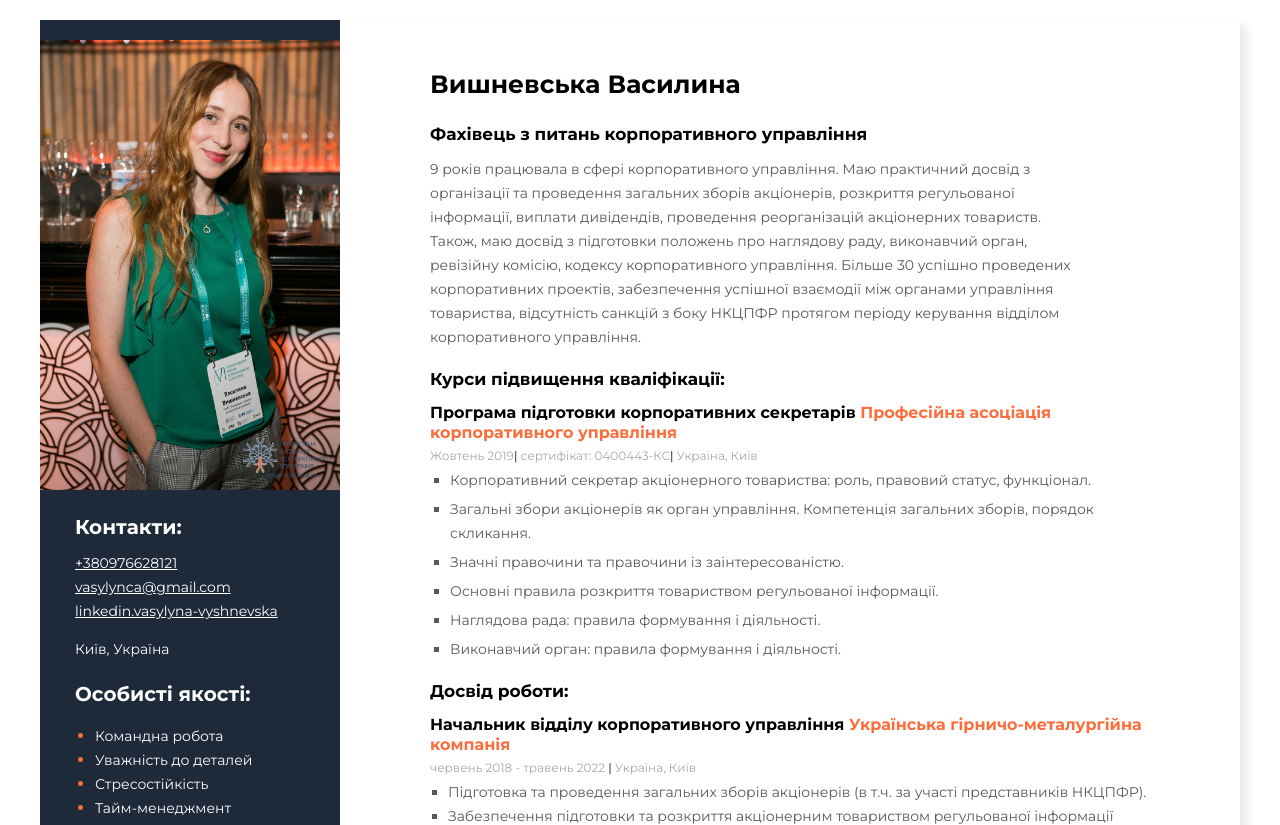
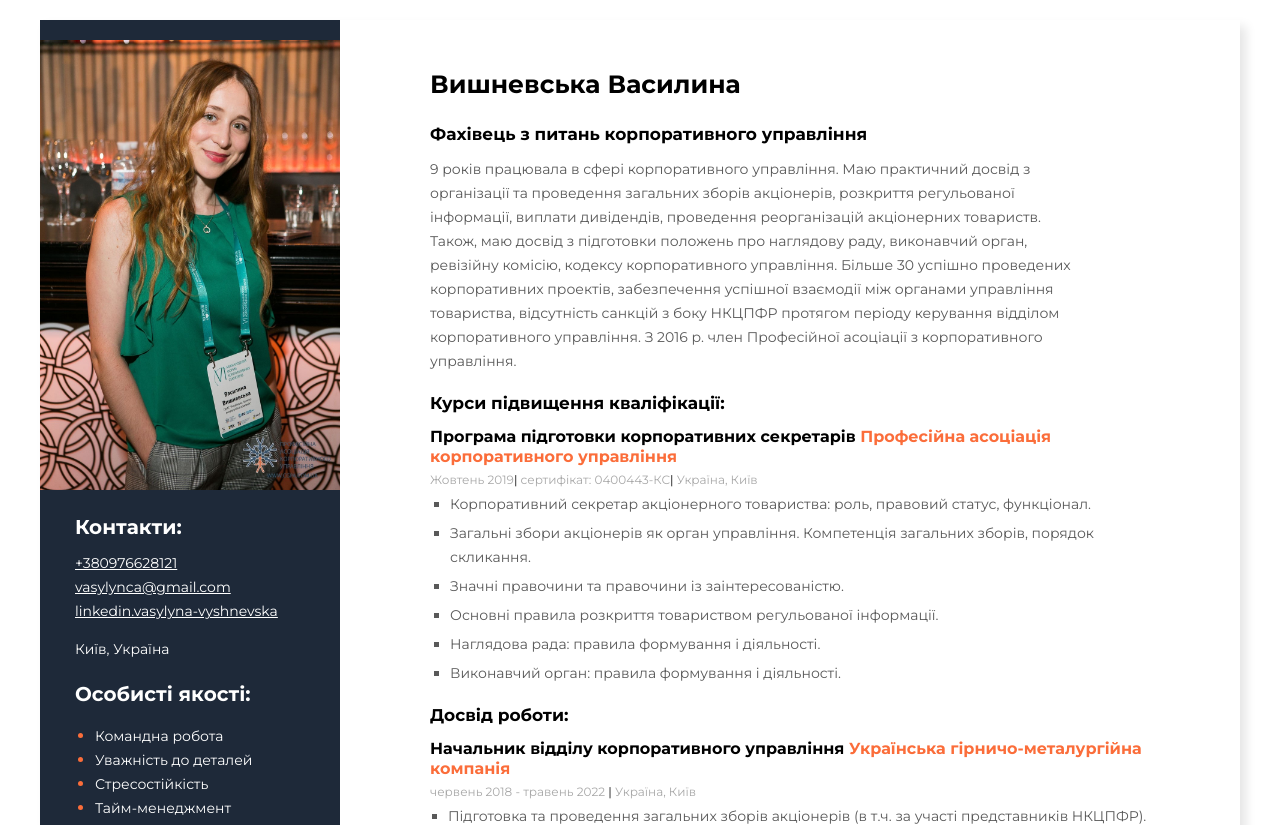
Before and after one commit to VasylynaVyshnevska/Resume-corporate-governance-, a plain HTML site: page index.html in a window 1280 px wide. Shown: the top 825 px of the page. Drawn offline with Linux system fonts and the light colour scheme.

Commit message:
Added info about PACG

```diff
--- a/index.html
+++ b/index.html
@@ -20,7 +20,7 @@
             <div class="about-me-section">
             <h1 class="my-name">Вишневська Василина</h1>
             <h2 class="about-me-profession">Фахівець з питань корпоративного управління</h2>
-        <p class="about-me-description">9 років працювала в сфері корпоративного управління. Маю практичний досвід з організації та проведення загальних зборів акціонерів, розкриття регульованої інформації, виплати дивідендів, проведення реорганізацій акціонерних товариств. Також, маю досвід з підготовки положень про наглядову раду, виконавчий орган, ревізійну комісію, кодексу корпоративного управління. Більше 30 успішно проведених корпоративних проектів, забезпечення успішної взаємодії між органами управління товариства, відсутність санкцій з боку НКЦПФР протягом періоду керування відділом корпоративного управління.
+        <p class="about-me-description">9 років працювала в сфері корпоративного управління. Маю практичний досвід з організації та проведення загальних зборів акціонерів, розкриття регульованої інформації, виплати дивідендів, проведення реорганізацій акціонерних товариств. Також, маю досвід з підготовки положень про наглядову раду, виконавчий орган, ревізійну комісію, кодексу корпоративного управління. Більше 30 успішно проведених корпоративних проектів, забезпечення успішної взаємодії між органами управління товариства, відсутність санкцій з боку НКЦПФР протягом періоду керування відділом корпоративного управління. З 2016 р. член Професійної асоціації з корпоративного управління.
 
     <!-- My courses section -->
     <div class="my-courses-and-sertificates">
```
